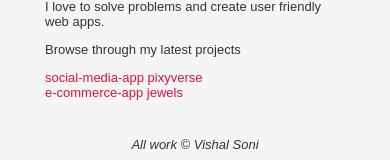
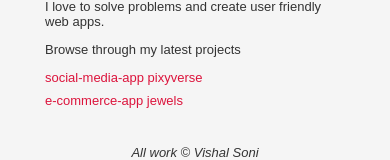
Before and after one commit to vishalsoni7/aboutvishal, a React (Create React App) app: page /about in a window 390 px wide. Shown: the part 516-676 px from the top of the page. Built offline with nearby package versions, Linux system fonts and the light colour scheme.

Commit message:
style -fixed css

```diff
--- a/src/App.css
+++ b/src/App.css
@@ -89,11 +89,27 @@ img {
   filter: grayscale(100%);
 }
 
+.P {
+  font-size: 13px;
+  text-align: left;
+}
+
+.link {
+  font-size: 13px;
+  text-decoration: none;
+  color: crimson;
+  margin-right: 1rem;
+}
+
 @media (max-width: 768px) {
   img {
     width: 300px;
     max-height: 400px;
   }
+  .D {
+    gap: 0.5rem;
+  }
+
   .D h1 {
     margin-left: 0rem;
     margin-bottom: 18%;
@@ -112,15 +128,3 @@ img {
     gap: 0;
   }
 }
-
-.P {
-  font-size: 13px;
-  text-align: left;
-}
-
-.link {
-  font-size: 13px;
-  text-decoration: none;
-  color: crimson;
-  margin-right: 1rem;
-}
```
